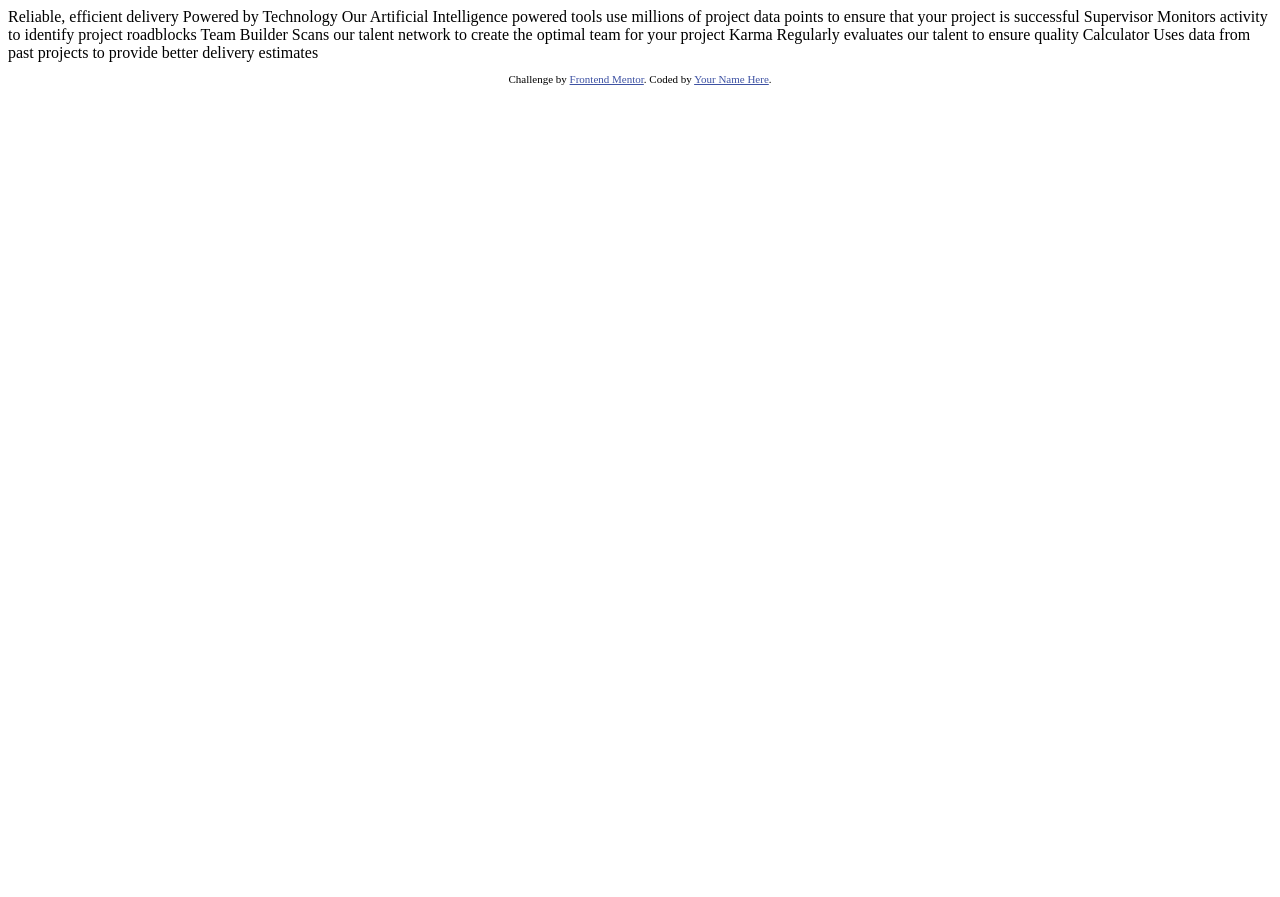
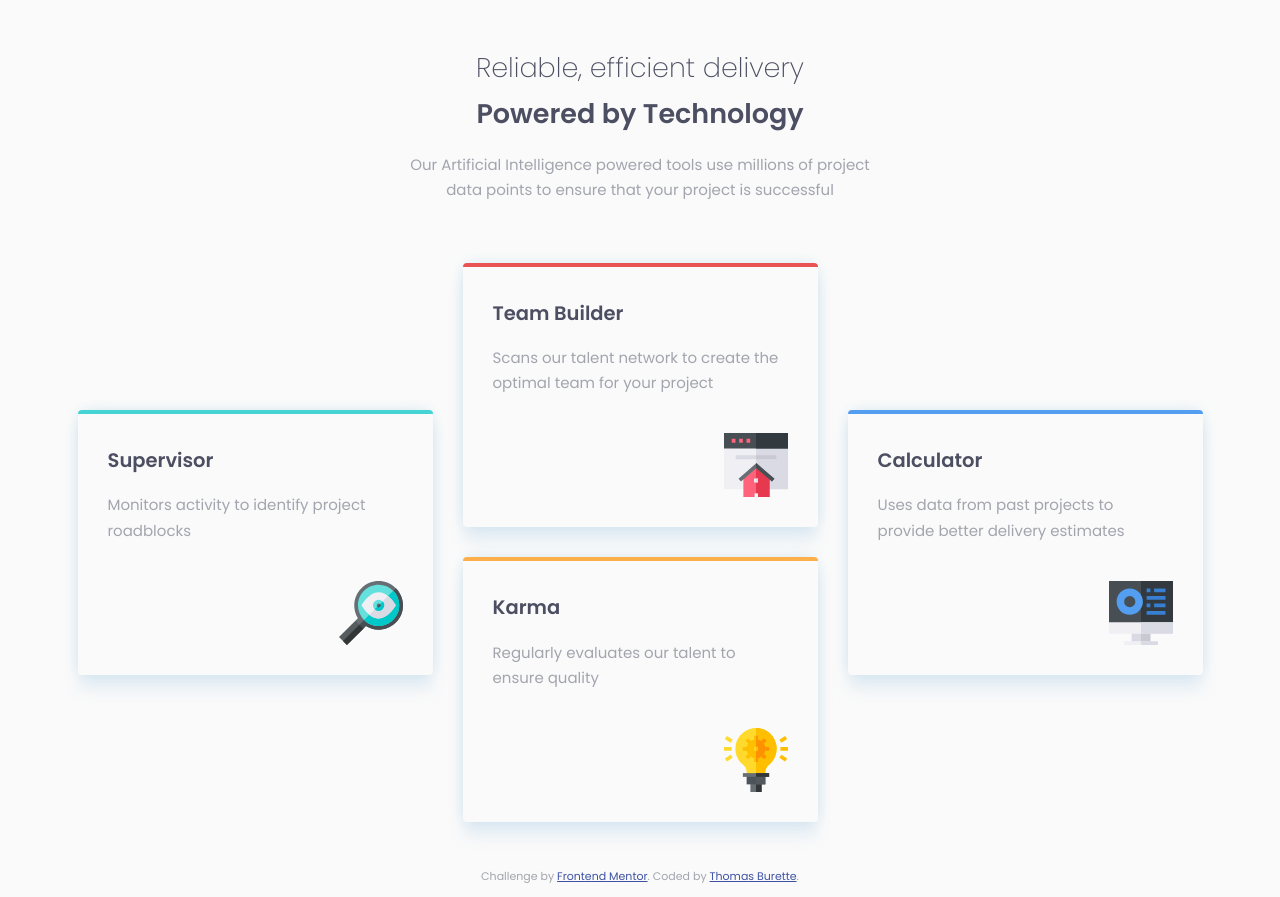
Before and after one commit to tburette/frontendmentor-four-card-feature-section, a plain HTML site: page index.html in a window 1280 px wide. Before the commit the page ends 800 px from the top, so only its background shows below. Drawn offline with Linux system fonts and the light colour scheme.

Commit message:
Finished challenge

```diff
--- a/index.html
+++ b/index.html
@@ -1,45 +1,65 @@
 <!DOCTYPE html>
 <html lang="en">
+
 <head>
   <meta charset="UTF-8">
-  <meta name="viewport" content="width=device-width, initial-scale=1.0"> <!-- displays site properly based on user's device -->
+  <meta name="viewport" content="width=device-width, initial-scale=1.0">
+  <!-- displays site properly based on user's device -->
 
   <link rel="icon" type="image/png" sizes="32x32" href="./images/favicon-32x32.png">
 
   <title>Frontend Mentor | Four card feature section</title>
 
-  <!-- Feel free to remove these styles or customise in your own stylesheet 👍 -->
-  <style>
-    .attribution { font-size: 11px; text-align: center; }
-    .attribution a { color: hsl(228, 45%, 44%); }
-  </style>
+  <link rel="stylesheet"
+    href="https://fonts.googleapis.com/css2?family=Poppins:wght@200;400;600&family=Roboto:ital,wght@0,100;0,400;0,500;0,700;1,100;1,400;1,500;1,700&display=swap">
+  <link rel="stylesheet" href="style.css">
 </head>
+
 <body>
+  <main>
+    <section class="hero">
+      <h1>Reliable, efficient delivery</h1>
+      <h2>Powered by Technology</h2>
+      <p>
+        Our Artificial Intelligence powered tools use millions of project data points
+        to ensure that your project is successful
+      </p>
+    </section>
 
-  Reliable, efficient delivery
-  Powered by Technology
+    <div class="cards">
+      <section class="card card--cyan">
+        <h3>Supervisor</h3>
+        <p>Monitors activity to identify project roadblocks</p>
+        <img src="images/icon-supervisor.svg" alt="" class="card__icon">
+      </section>
 
-  Our Artificial Intelligence powered tools use millions of project data points
-  to ensure that your project is successful
+      <section class="card card--red">
+        <h3>Team Builder</h3>
+        <p>Scans our talent network to create the optimal team for your project</p>
+        <img src="images/icon-team-builder.svg" alt="" class="card__icon">
+      </section>
 
-  Supervisor
-  Monitors activity to identify project roadblocks
+      <section class="card card--orange">
+        <h3>Karma</h3>
+        <p>Regularly evaluates our talent to ensure quality</p>
+        <img src="images/icon-karma.svg" alt="" class="card__icon">
+      </section>
 
-  Team Builder
-  Scans our talent network to create the optimal team for your project
+      <section class="card card--blue">
+        <h3>Calculator</h3>
+        <p>Uses data from past projects to provide better delivery estimates</p>
+        <img src="images/icon-calculator.svg" alt="" class="card__icon">
+      </section>
+    </div>
 
-  Karma
-  Regularly evaluates our talent to ensure quality
-
-  Calculator
-  Uses data from past projects to provide better delivery estimates
-
+  </main>
 
   <footer>
     <p class="attribution">
       Challenge by <a href="https://www.frontendmentor.io?ref=challenge" target="_blank">Frontend Mentor</a>.
-      Coded by <a href="#">Your Name Here</a>.
+      Coded by <a href="http://thomasburette.com/">Thomas Burette</a>.
     </p>
   </footer>
 </body>
+
 </html>
--- /dev/null
+++ b/style.css
@@ -0,0 +1,153 @@
+@import url('https://fonts.googleapis.com/css2?family=Poppins:wght@200;400;600&display=swap');
+
+
+:root {
+    /* 16px*0.9375 = 15px as specified in style-guide.md
+    Use value relative to rem instead of 15px to take into account the default
+    font size set by the user agent. It is 16px by default but user may override
+    that value in browser settings.
+    Allows to take into account the wish of a user to have smaller/bigger text*/
+    font-size: 0.9375rem;
+
+    font-family: 'Poppins', sans-serif;
+
+    line-height: 1.7;
+
+    color: var(--color-grayish-blue);
+    background-color: var(--color-very-light-gray);
+
+    /* colors */
+    --color-red: hsl(0, 78%, 62%);
+    --color-cyan: hsl(180, 62%, 55%);
+    --color-orange: hsl(34, 97%, 64%);
+    --color-blue: hsl(212, 86%, 64%);
+
+    --color-very-dark-blue: hsl(234, 12%, 34%);
+    --color-grayish-blue: hsl(229, 6%, 66%);
+    --color-very-light-gray: hsl(0, 0%, 98%);
+
+}
+
+h1,
+h2,
+h3,
+h4,
+h5,
+h6 {
+    color: var(--color-very-dark-blue);
+    margin: 0;
+}
+
+h1 {
+    font-weight: 200;
+}
+
+h2 {
+    font-weight: 600;
+}
+
+h3 {
+    /* I set the size for h3 but use default UA style for h1 h2
+    It works where I tested it but could be a problem
+    A safer thing would be to define it explicitely for h1 and h2 */
+    font-size: 1.3em;
+}
+
+main {
+    margin-inline: 2rem;
+    margin-block: 3rem;
+}
+
+.hero {
+    text-align: center;
+
+
+    margin-bottom: 4rem;
+    max-width: 33rem;
+    margin-inline: auto;
+}
+
+.cards {
+    max-width: 75rem;
+    margin-inline: auto;
+}
+
+.card {
+    padding: 2rem;
+
+    margin-block: 2rem;
+
+    border-top: 4px solid;
+    border-radius: 4px;
+
+    box-shadow: 0px 0px 15px -5px hsl(200 50% 80%),
+        0px 15px 15px -1px hsl(209 54% 81% / 0.3);
+
+}
+
+.card--cyan {
+    border-top-color: var(--color-cyan);
+}
+
+.card--red {
+    border-top-color: var(--color-red);
+}
+
+.card--orange {
+    border-top-color: var(--color-orange);
+}
+
+.card--blue {
+    border-top-color: var(--color-blue);
+}
+
+.card__icon {
+    display: block;
+    margin-left: auto;
+    margin-top: 2.5rem;
+}
+
+@media (min-width: 800px) {
+
+    h1,
+    h2 {
+        font-size: 1.8rem;
+    }
+
+    .cards {
+        display: grid;
+        grid-template-columns: repeat(3, 1fr);
+        grid-template-rows: 1fr 1fr;
+        align-items: center;
+        gap: 2rem;
+    }
+
+    .card {
+        margin: 0;
+    }
+
+    .cards :is(:nth-child(1 of .card), :nth-child(4 of .card)) {
+        grid-row: 1 / -1;
+    }
+
+    .cards :nth-child(2 of .card) {
+        grid-column: 2 / span 1;
+        grid-row: 1 / span 1;
+        align-self: end;
+    }
+
+    .cards :nth-child(3 of .card) {
+        grid-column: 2 / span 1;
+        grid-row: 2 / span 1;
+        align-self: start;
+    }
+}
+
+.attribution {
+    font-size: 11px;
+    text-align: center;
+}
+
+.attribution a {
+    color: hsl(228, 45%, 44%);
+}
```
Also changed, not shown: screenshot.png (added), 2 other files.
